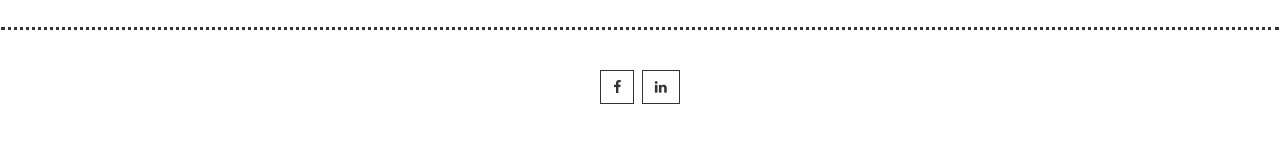
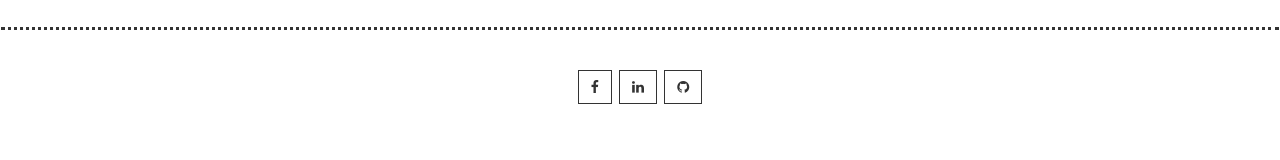
Before and after one commit to helkebir/helkebir.github.io, a plain HTML site: page en/index.html in a window 1280 px wide. Shown: the part 359-519 px from the top of the page. Drawn offline with Linux system fonts and the light colour scheme.

Commit message:
Added github link to localized landinge pages

```diff
--- a/en/index.html
+++ b/en/index.html
@@ -34,7 +34,8 @@
 		<br />
 		<div style="display:table;width:100%;">
 		<a class="btn btn-default sharp" href="https://www.facebook.com/hamza.elkebir" unselectable="on" draggable="false"><i class="fa fa-facebook" aria-hidden="true"></i></a>&nbsp;
-		<a class="btn btn-default sharp" href="https://linkedin.com/in/hamza-el-kebir" unselectable="on" draggable="false"><i class="fa fa-linkedin" aria-hidden="true"></i></a>
+		<a class="btn btn-default sharp" href="https://linkedin.com/in/hamza-el-kebir" unselectable="on" draggable="false"><i class="fa fa-linkedin" aria-hidden="true"></i></a>&nbsp;
+		<a class="btn btn-default sharp" href="https://github.com/helkebir" unselectable="on" draggable="false"><i class="fa fa-github" aria-hidden="true"></i></a>
 		</div>
     </div>
 
```
Also changed, not shown: jp/index.html (+2 -1 lines), nl/index.html (+2 -1 lines).
